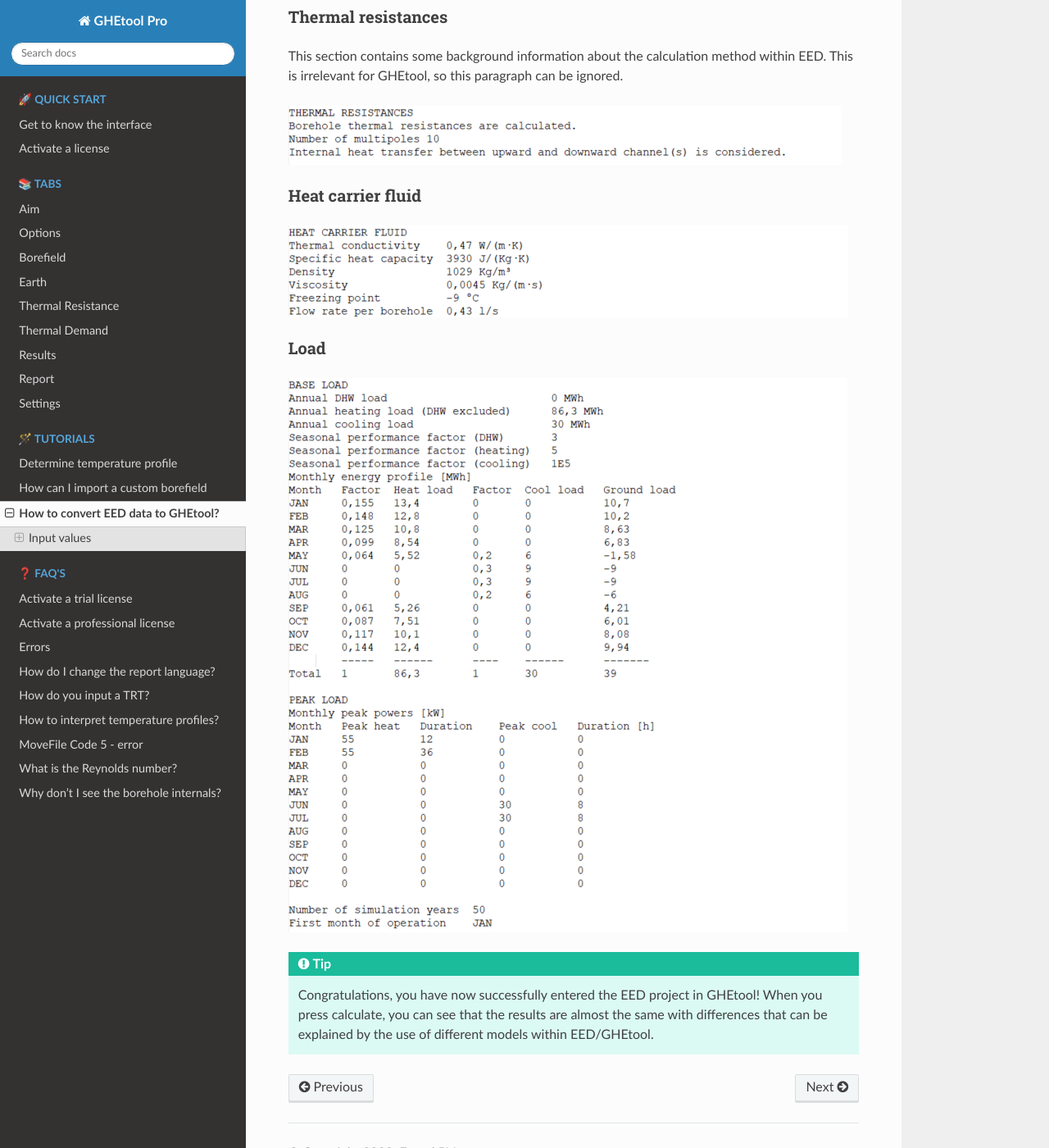
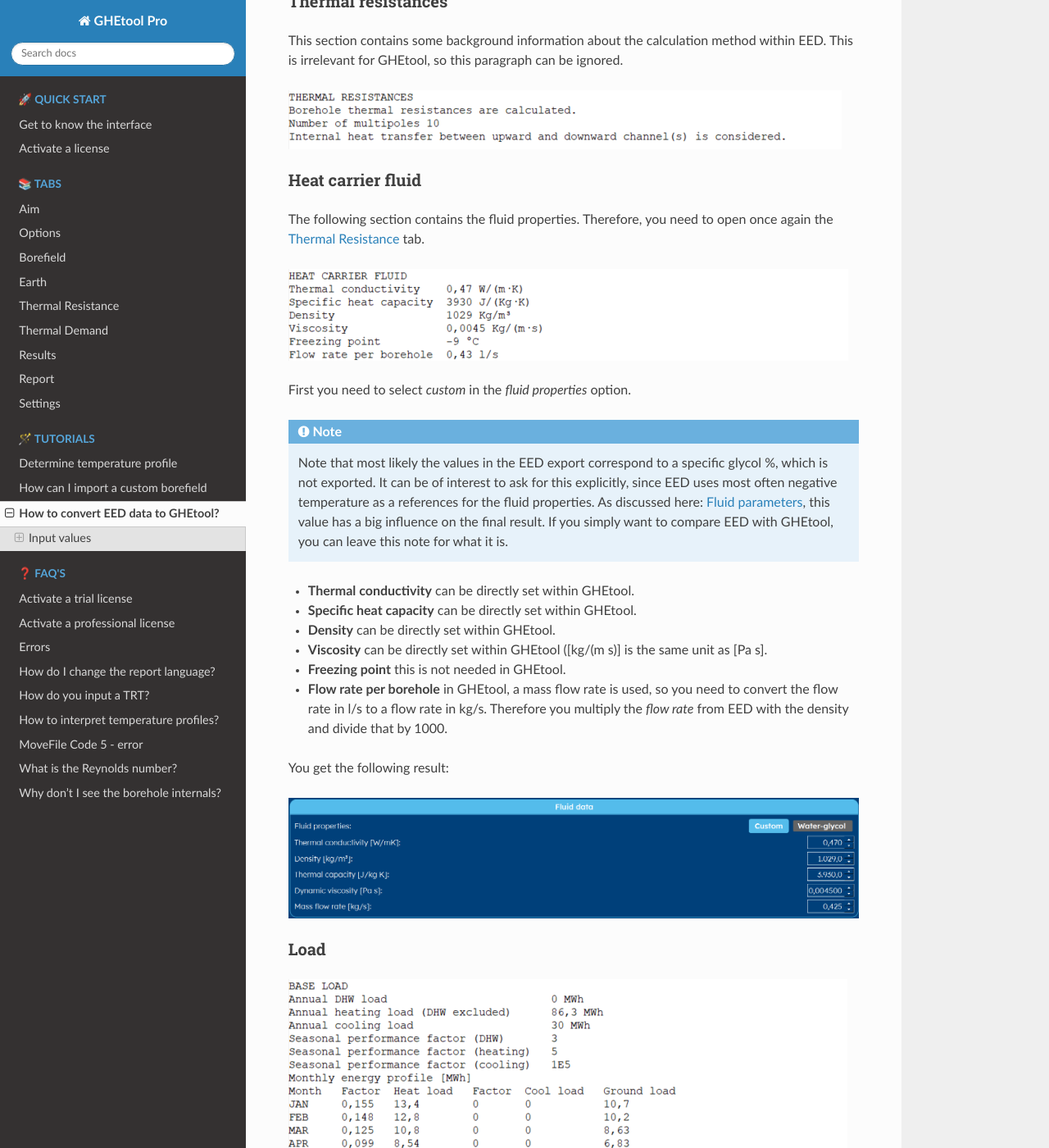
Before and after one commit to novakgeoenergie/GHEToolManual, a Sphinx documentation site: the page built from docs/sources/tutorial/EED_to_GHEtool.rst, in a window 1280 px wide and 1400 px high, scrolled down 3474 px. Shown: the whole window at 82% size. Built offline with Sphinx 7.4.7 and the Read the Docs theme 2.0.0, drawn with Linux system fonts in a browser that asks for light colours; pages that are not in the unit, such as notebooks, are missing from menus; some of the changed text lies outside the part shown.

Commit message:
Entered fluid data also

```diff
--- a/docs/sources/tutorial/EED_to_GHEtool.rst
+++ b/docs/sources/tutorial/EED_to_GHEtool.rst
@@ -82,6 +82,10 @@
 * **Filling thermal conductivity** can be set in GHEtool as the *grout thermal conductivity*
 * **Contact resistance pipe/filling** This is not an input parameter in the GHEtool pipe model.
 
+.. note::
+    The pipe roughness is not an input parameter within EED, but it is used to determine accurately the boundary
+    between laminar and turbulent flow. Just set it to a very small number in order to get the same results as in EED.
+
 This gives you the following result:
 
 .. image:: Figures/GHEtool_pipe.png
@@ -97,9 +101,31 @@
 
 Heat carrier fluid
 ------------------
+The following section contains the fluid properties. Therefore, you need to open once again the :ref:`tab thermal resistance` tab.
 
 .. image:: Figures/EED_HCF.png
   :alt: Heat carrier fluid data within the EED export file
+
+First you need to select *custom* in the *fluid properties* option.
+
+.. note::
+    Note that most likely the values in the EED export correspond to a specific glycol %, which is not exported. It can
+    be of interest to ask for this explicitly, since EED uses most often negative temperature as a references for the fluid properties.
+    As discussed here: :ref:`fluid parameters`, this value has a big influence on the final result. If you simply
+    want to compare EED with GHEtool, you can leave this note for what it is.
+
+* **Thermal conductivity** can be directly set within GHEtool.
+* **Specific heat capacity** can be directly set within GHEtool.
+* **Density** can be directly set within GHEtool.
+* **Viscosity** can be directly set within GHEtool ([kg/(m s)] is the same unit as [Pa s].
+* **Freezing point** this is not needed in GHEtool.
+* **Flow rate per borehole** in GHEtool, a mass flow rate is used, so you need to convert the flow rate in l/s to a flow rate
+  in kg/s. Therefore you multiply the *flow rate* from EED with the density and divide that by 1000.
+
+You get the following result:
+
+.. image:: Figures/GHEtool_HCF.png
+  :alt: HCF data in GHEtool
 
 Load
 ----
```
Also changed, not shown: other parts of docs/sources/tutorial/EED_to_GHEtool.rst (+3 -2 lines), docs/sources/tabs/earth.rst (+10 -1 lines), docs/sources/tabs/thermal_resistance.rst (+9 -11 lines), docs/sources/tutorial/Figures/GHEtool_HCF.png (added), docs/sources/tutorial/Figures/GHEtool_borefield.png.
